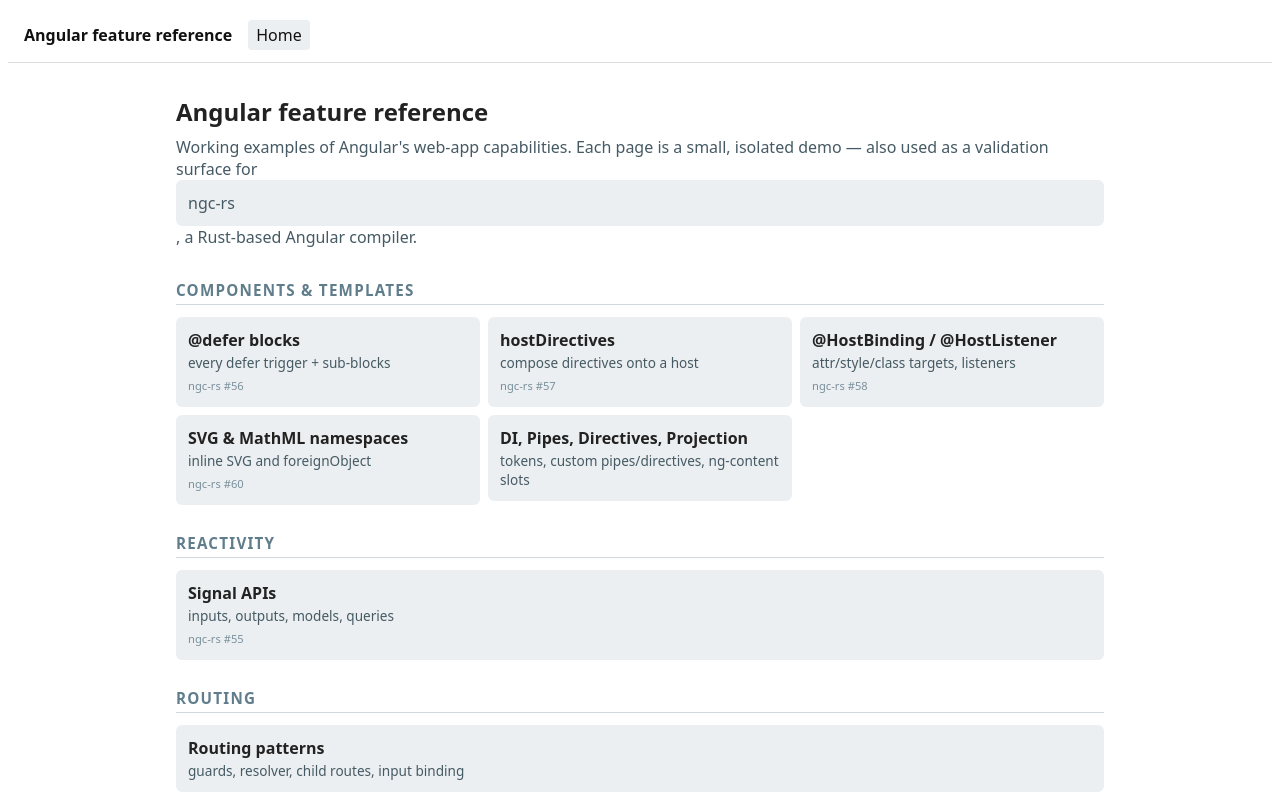
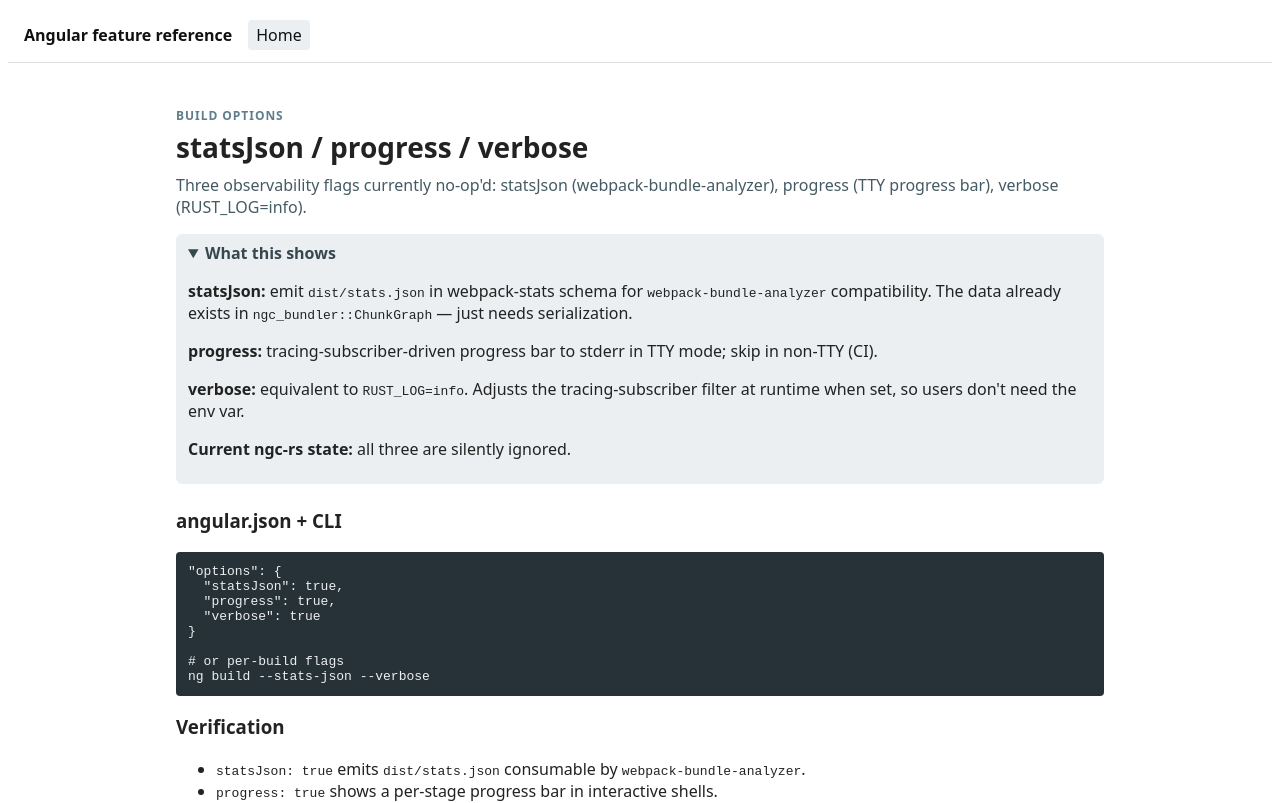
Before and after one commit to lukekania/ngc-rs-test-project, an Angular app: page /stats-json in a window 1280 px wide. Before the commit this address led to /. Shown: the top 803 px of the page. Built offline with nearby package versions, Linux system fonts and the light colour scheme.

Commit message:
feat: add issue-155 stats / progress / verbose page

```diff
--- a/src/app/app.routes.ts
+++ b/src/app/app.routes.ts
@@ -252,5 +252,12 @@ export const routes: Routes = [
         (m) => m.Issue154CjsDepsComponent,
       ),
   },
+  {
+    path: 'stats-json',
+    loadComponent: () =>
+      import('./features/issue-155-stats-progress-verbose/issue-155-stats-progress-verbose.component').then(
+        (m) => m.Issue155StatsProgressVerboseComponent,
+      ),
+  },
   { path: '**', redirectTo: '' },
 ];
--- a/src/app/features/home/home.component.ts
+++ b/src/app/features/home/home.component.ts
@@ -79,6 +79,7 @@ const GROUPS: FeatureGroup[] = [
       { label: 'externalDependencies', path: '/external-deps', issue: 146, blurb: 'leave specified packages external (CDN / import-map)' },
       { label: 'namedChunks', path: '/named-chunks', issue: 153, blurb: 'human-readable chunk filenames in dev' },
       { label: 'allowedCommonJsDependencies', path: '/cjs-deps', issue: 154, blurb: 'CJS-warning suppression list' },
+      { label: 'stats / progress / verbose', path: '/stats-json', issue: 155, blurb: 'observability flags (bundle analyzer, progress bar, log level)' },
     ],
   },
   {
--- /dev/null
+++ b/src/app/features/issue-155-stats-progress-verbose/issue-155-stats-progress-verbose.component.ts
@@ -0,0 +1,54 @@
+import { Component } from '@angular/core';
+import { FeaturePageComponent } from '../../shared/feature-page/feature-page.component';
+
+@Component({
+  selector: 'app-issue-155-stats-progress-verbose',
+  imports: [FeaturePageComponent],
+  template: `
+    <app-feature-page
+      title="statsJson / progress / verbose"
+      groupLabel="Build options"
+      description="Three observability flags currently no-op'd: statsJson (webpack-bundle-analyzer), progress (TTY progress bar), verbose (RUST_LOG=info)."
+      [issue]="155"
+      [notesOpen]="true"
+    >
+      <ng-container ngProjectAs="[notes]">
+        <p>
+          <strong>statsJson:</strong> emit <code>dist/stats.json</code> in webpack-stats schema
+          for <code>webpack-bundle-analyzer</code> compatibility. The data already exists in
+          <code>ngc_bundler::ChunkGraph</code> — just needs serialization.
+        </p>
+        <p>
+          <strong>progress:</strong> tracing-subscriber-driven progress bar to stderr in TTY
+          mode; skip in non-TTY (CI).
+        </p>
+        <p>
+          <strong>verbose:</strong> equivalent to <code>RUST_LOG=info</code>. Adjusts the
+          tracing-subscriber filter at runtime when set, so users don't need the env var.
+        </p>
+        <p>
+          <strong>Current ngc-rs state:</strong> all three are silently ignored.
+        </p>
+      </ng-container>
+
+      <h3>angular.json + CLI</h3>
+      <pre><code>"options": &#123;
+  "statsJson": true,
+  "progress": true,
+  "verbose": true
+&#125;
+
+# or per-build flags
+ng build --stats-json --verbose</code></pre>
+
+      <h3>Verification</h3>
+      <ul>
+        <li><code>statsJson: true</code> emits <code>dist/stats.json</code> consumable by <code>webpack-bundle-analyzer</code>.</li>
+        <li><code>progress: true</code> shows a per-stage progress bar in interactive shells.</li>
+        <li><code>verbose: true</code> matches <code>RUST_LOG=info</code> output without needing the env var.</li>
+      </ul>
+    </app-feature-page>
+  `,
+  styles: [`pre { background: #263238; color: #eceff1; padding: 0.75rem; border-radius: 4px; overflow-x: auto; }`],
+})
+export class Issue155StatsProgressVerboseComponent {}
```
